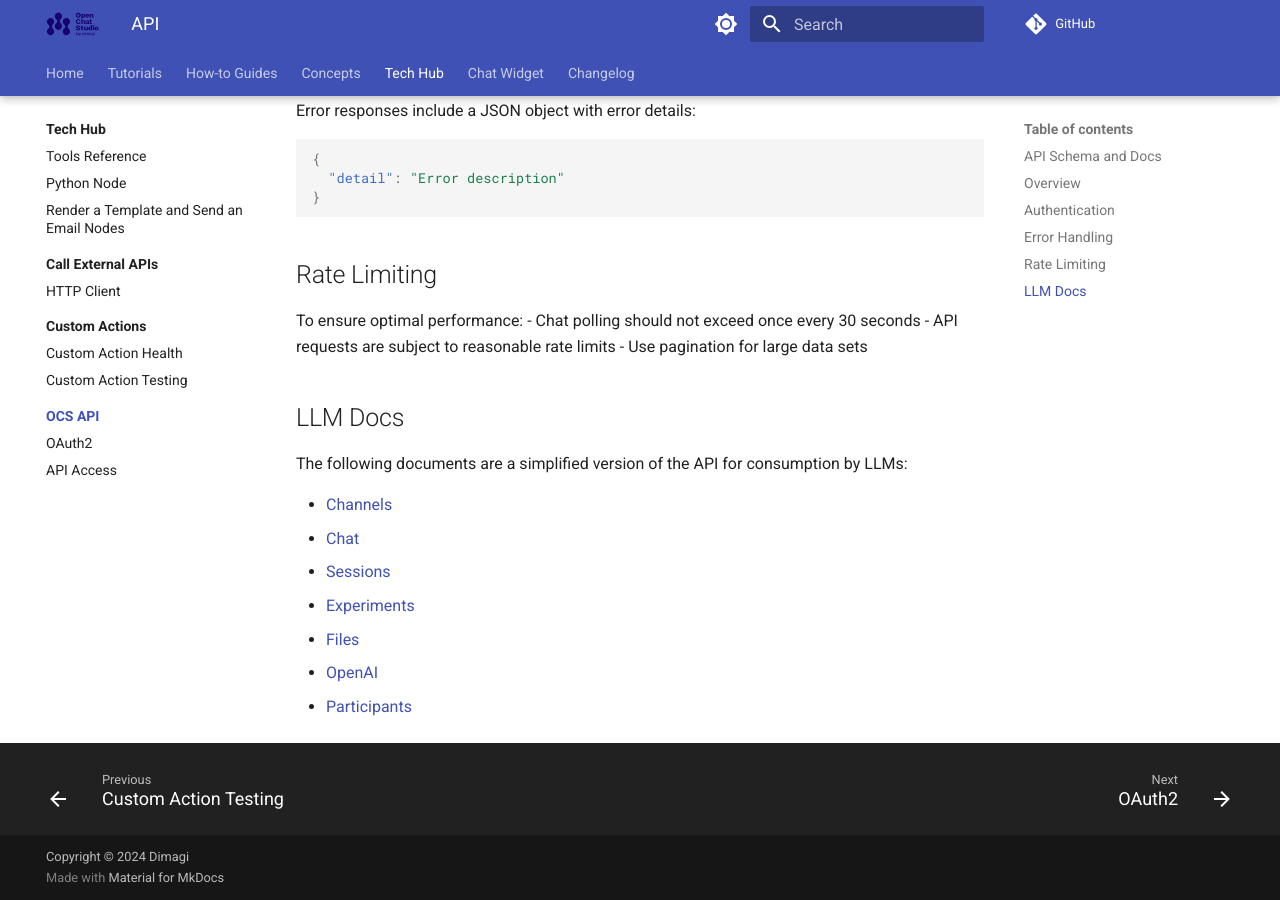
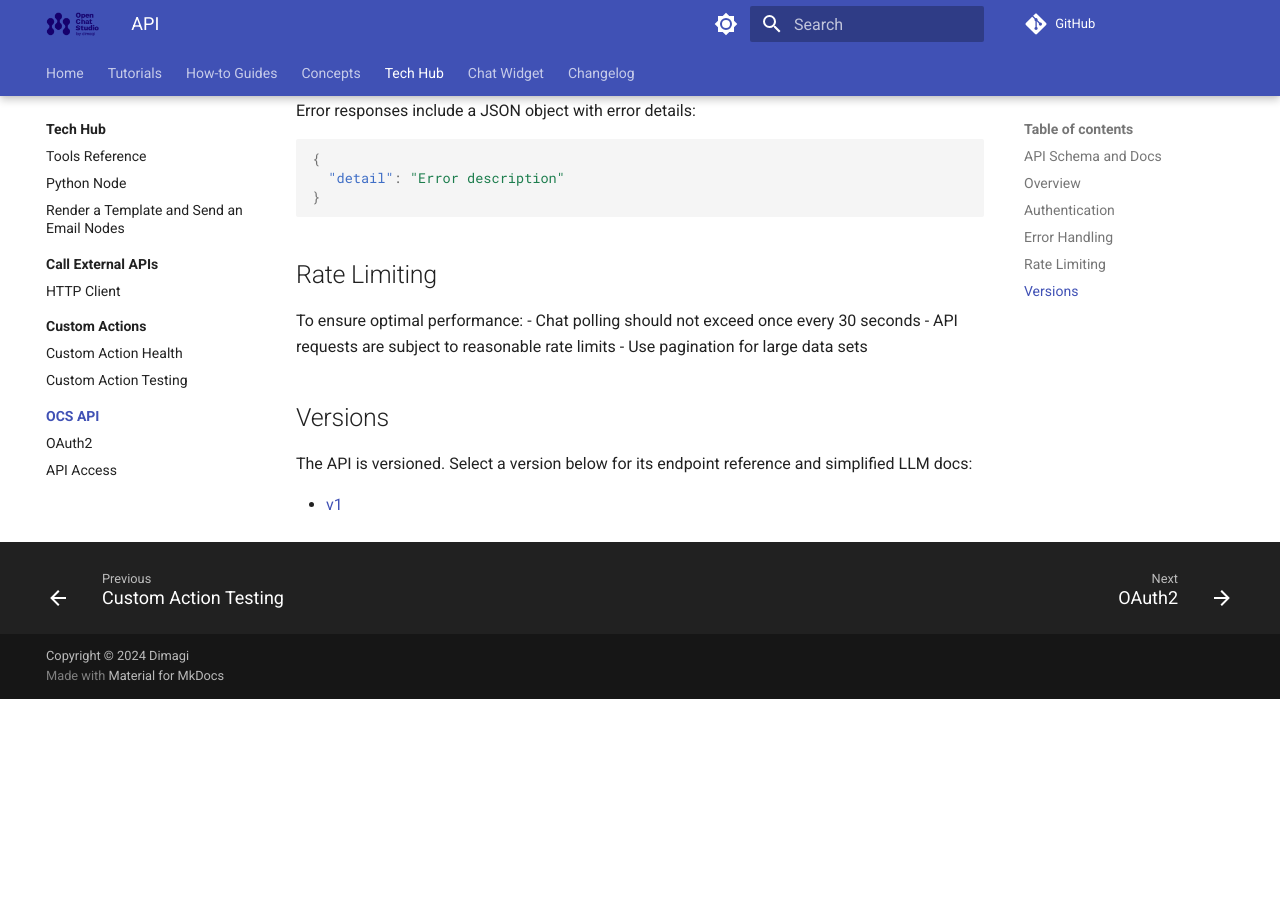
Before and after one commit to dimagi/open-chat-studio-docs, an MkDocs documentation site: the page built from docs/api/index.md, in a window 1280 px wide and 900 px high, scrolled down 1217 px. Built offline with MkDocs 1.6.1 and Material for MkDocs 9.7.7, drawn with Linux system fonts in a browser that asks for light colours; a script that is not in the unit is left out; comment, search, counter and statistics services are not loaded; after the commit the page ends 1916 px from its top, so only the background shows below that.

Commit message:
docs: migrate API docs to versioned layout (v1) with generated index
Co-Authored-By: Claude Opus 4.8 <noreply@anthropic.com>

```diff
--- a/docs/api/index.md
+++ b/docs/api/index.md
@@ -52,14 +52,11 @@ To ensure optimal performance:
 - Use pagination for large data sets
 
 
-## LLM Docs
+## Versions
 
-The following documents are a simplified version of the API for consumption by LLMs:
+The API is versioned. Select a version below for its endpoint reference and simplified
+LLM docs:
 
-* [Channels](./channels.txt){:target="_blank"}
-* [Chat](./chat.txt){:target="_blank"}
-* [Sessions](./experiment_sessions.txt){:target="_blank"}
-* [Experiments](./experiments.txt){:target="_blank"}
-* [Files](./files.txt){:target="_blank"}
-* [OpenAI](./openai.txt){:target="_blank"}
-* [Participants](./participants.txt){:target="_blank"}
+<!-- api-versions:start -->
+* [v1](v1/index.md)
+<!-- api-versions:end -->
```
Also changed, not shown: docs/api/v1/index.md (added, +80 -0 lines), docs/api/v1/channels.txt (renamed from docs/api/channels.txt), docs/api/v1/chat.txt (renamed from docs/api/chat.txt), docs/api/v1/experiment_sessions.txt (renamed from docs/api/experiment_sessions.txt), docs/api/v1/experiments.txt (renamed from docs/api/experiments.txt), docs/api/v1/files.txt (renamed from docs/api/files.txt), docs/api/v1/openai.txt (renamed from docs/api/openai.txt), docs/api/v1/participants.txt (renamed from docs/api/participants.txt).
